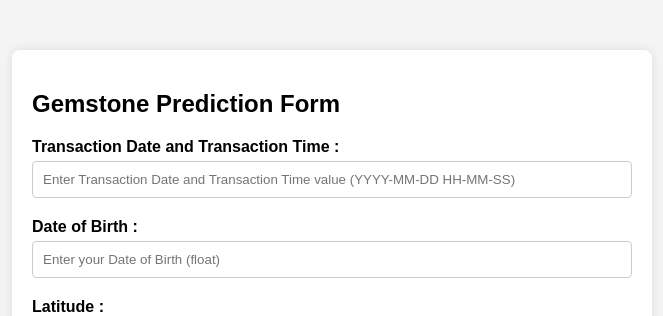
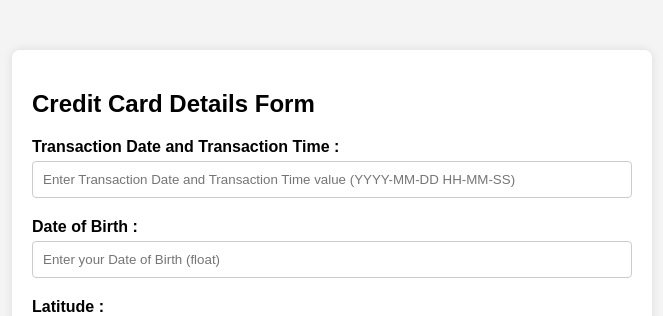
Before and after one commit to SuryanshGupta17/FraudDetection-In-CreditCard-Transactions, a Flask app: page /predict in a window 1280 px wide. Shown: the top 316 px of the page, without its empty margins (308-971 px from the left). Run offline with Flask 3, Linux system fonts and the light colour scheme.

Commit message:
Templates

```diff
--- a/templates/form.html
+++ b/templates/form.html
@@ -54,7 +54,7 @@
 <body>
 
 <div class="container">
-  <h2>Gemstone Prediction Form</h2>
+  <h2>Credit Card Details Form</h2>
   <form action="{{url_for('predict_datapoint')}}" method="POST">
     <div class="form-group">
       <label for="trans_date_trans_time">Transaction Date and Transaction Time :</label>
--- a/templates/results.html
+++ b/templates/results.html
@@ -29,7 +29,7 @@
 <body>
 
 <div class="container">
-  <h1>The Specified Transaction is : </h1>
+  <h1>RESULT</h1>
   <div class="container">
   <h1>{{final_result}}</h1>
 </div>
```
